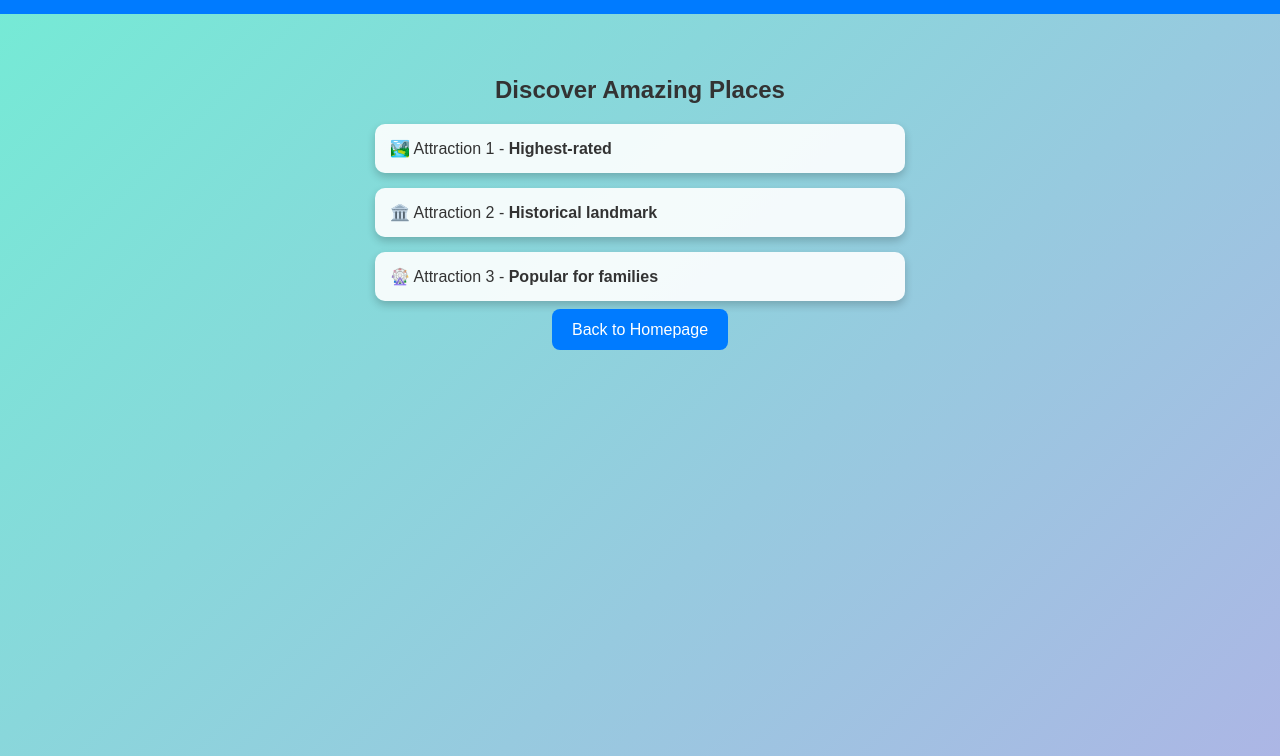
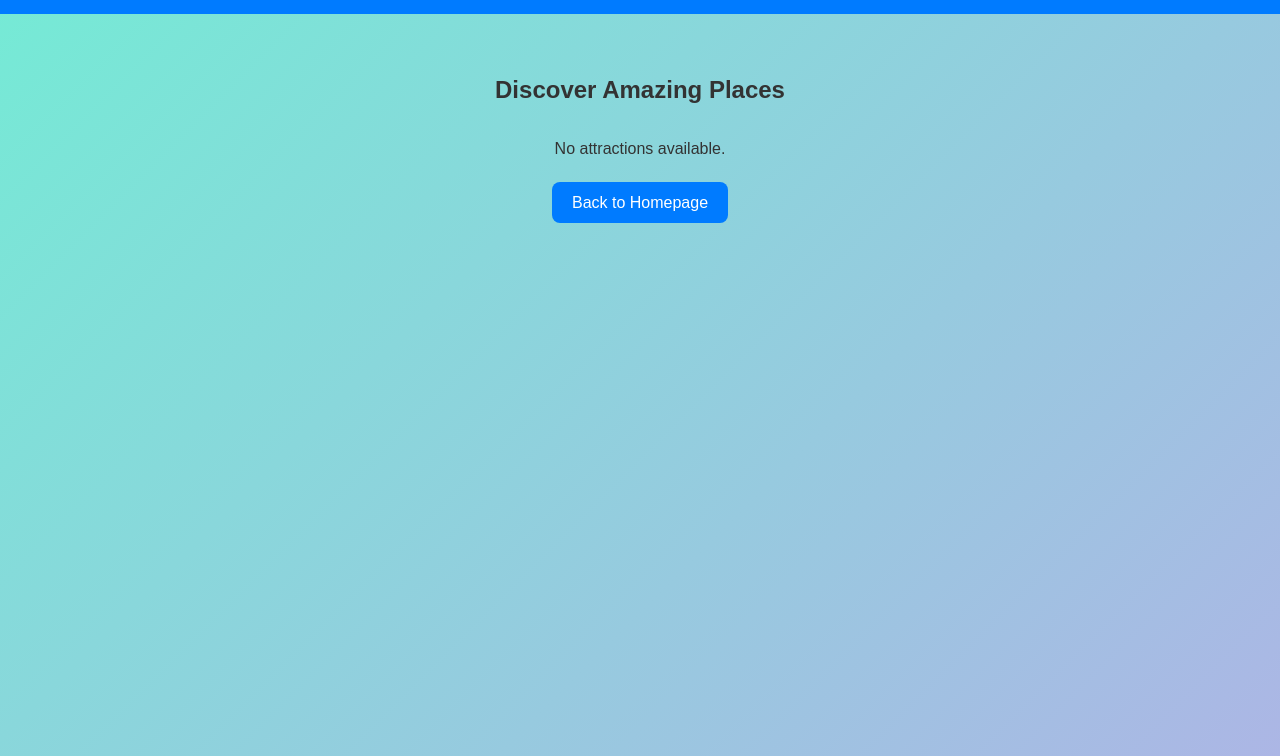
Before and after one commit to WSU-4110/TravelCompanionApp, a plain HTML site: page attractions.html in a window 1280 px wide. Shown: the part 44-800 px from the top of the page. Drawn offline with Linux system fonts and the light colour scheme.

Commit message:
updated foodspots and attractions to load content from local storage

```diff
--- a/attractions.html
+++ b/attractions.html
@@ -91,11 +91,7 @@
         <h2>Discover Amazing Places</h2>
 
         <!-- Local attractions listings -->
-        <div class="attraction-list">
-            <div class="attraction-item">🏞️ Attraction 1 - <strong>Highest-rated</strong></div>
-            <div class="attraction-item">🏛️ Attraction 2 - <strong>Historical landmark</strong></div>
-            <div class="attraction-item">🎡 Attraction 3 - <strong>Popular for families</strong></div>
-        </div>
+        <div class="attraction-list" id="attractionList"></div>
 
         <!-- Back to homepage button -->
         <div class="back-btn">
@@ -106,14 +102,14 @@
     <script>
         function loadAttractions() {
             let attractions = JSON.parse(localStorage.getItem("attractions")) || [];
-            let attractionsList = document.getElementById("attractionsList");
+            let attractionList = document.getElementById("attractionList");
 
             if (attractions.length === 0) {
-                attractionsList.innerHTML = "<p>No attractions available.</p>";
+                attractionList.innerHTML = "<p>No attractions available.</p>";
                 return;
             }
 
-            attractionsList.innerHTML = attractions.map(attraction => `
+            attractionList.innerHTML = attractions.map(attraction => `
                 <div class="attraction-item">
                     📍 <strong>${attraction.name}</strong>
                     <p>📖 ${attraction.description}</p>
```
Also changed, not shown: foodspots.html (+1 -5 lines).
